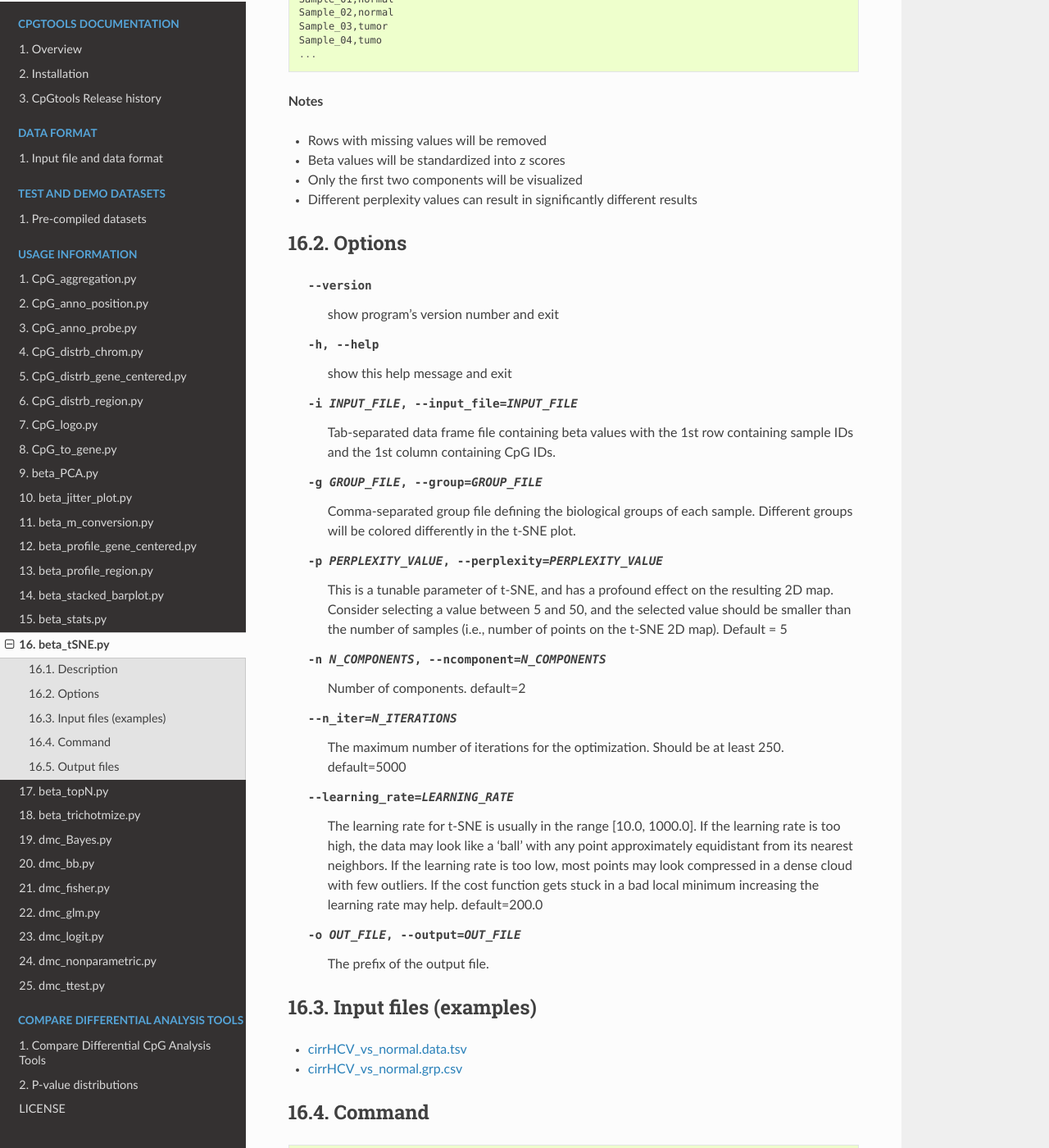
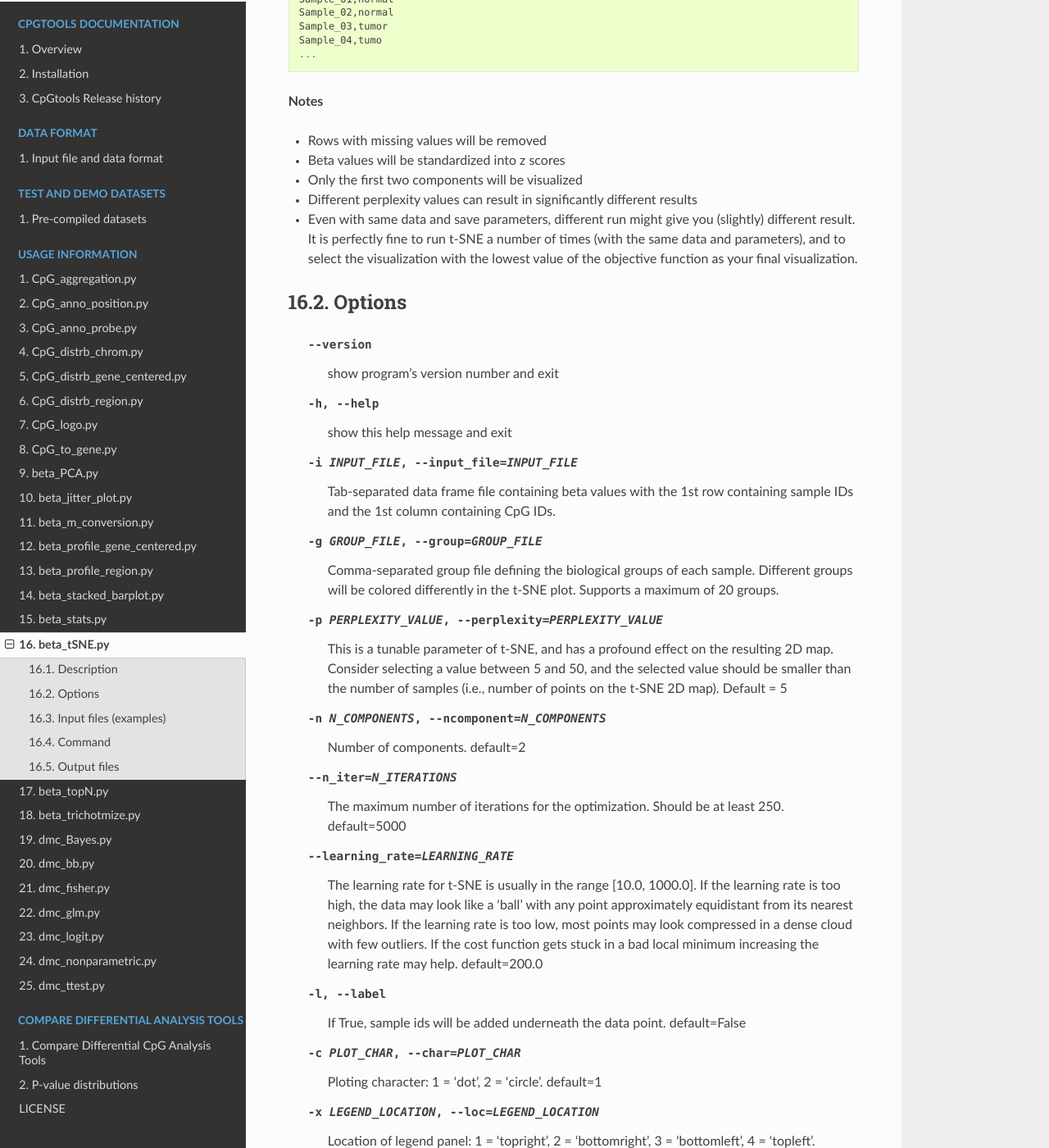
Before and after one commit to liguowang/cpgtools, a Sphinx documentation site: the page built from docs/source/demo/beta_tSNE.rst, in a window 1280 px wide and 1400 px high, scrolled down 533 px. Shown: the whole window at 82% size. Built offline with Sphinx 7.4.7 and the Read the Docs theme 2.0.0, drawn with Linux system fonts in a browser that asks for light colours; some of the changed text lies outside the part shown.

Commit message:
add plotting options

```diff
--- a/docs/source/demo/beta_tSNE.rst
+++ b/docs/source/demo/beta_tSNE.rst
@@ -32,6 +32,10 @@ analysis for samples.
 - Beta values will be standardized into z scores
 - Only the first two components will be visualized
 - Different perplexity values can result in significantly different results
+- Even with same data and save parameters, different run might give you (slightly)
+  different result. It is perfectly fine to run t-SNE a number of times (with the same
+  data and parameters), and to select the visualization with the lowest value of the
+  objective function as your final visualization.
 
 Options
 --------
@@ -45,7 +49,8 @@ Options
   -g GROUP_FILE, --group=GROUP_FILE
                         Comma-separated group file defining the biological
                         groups of each sample. Different groups will be
-                        colored differently in the t-SNE plot.
+                        colored differently in the t-SNE plot. Supports a
+                        maximum of 20 groups.
   -p PERPLEXITY_VALUE, --perplexity=PERPLEXITY_VALUE
                         This is a tunable parameter of t-SNE, and has a
                         profound effect on the resulting 2D map. Consider
@@ -67,6 +72,14 @@ Options
                         compressed in a dense cloud with few outliers. If the
                         cost function gets stuck in a bad local minimum
                         increasing the learning rate may help. default=200.0
+  -l, --label           If True, sample ids will be added underneath the data
+                        point. default=False
+  -c PLOT_CHAR, --char=PLOT_CHAR
+                        Ploting character: 1 = 'dot', 2 = 'circle'. default=1
+  -x LEGEND_LOCATION, --loc=LEGEND_LOCATION
+                        Location of legend panel: 1 = 'topright', 2 =
+                        'bottomright', 3 = 'bottomleft', 4 = 'topleft'.
+                        default=1
   -o OUT_FILE, --output=OUT_FILE
                         The prefix of the output file.
 
```
